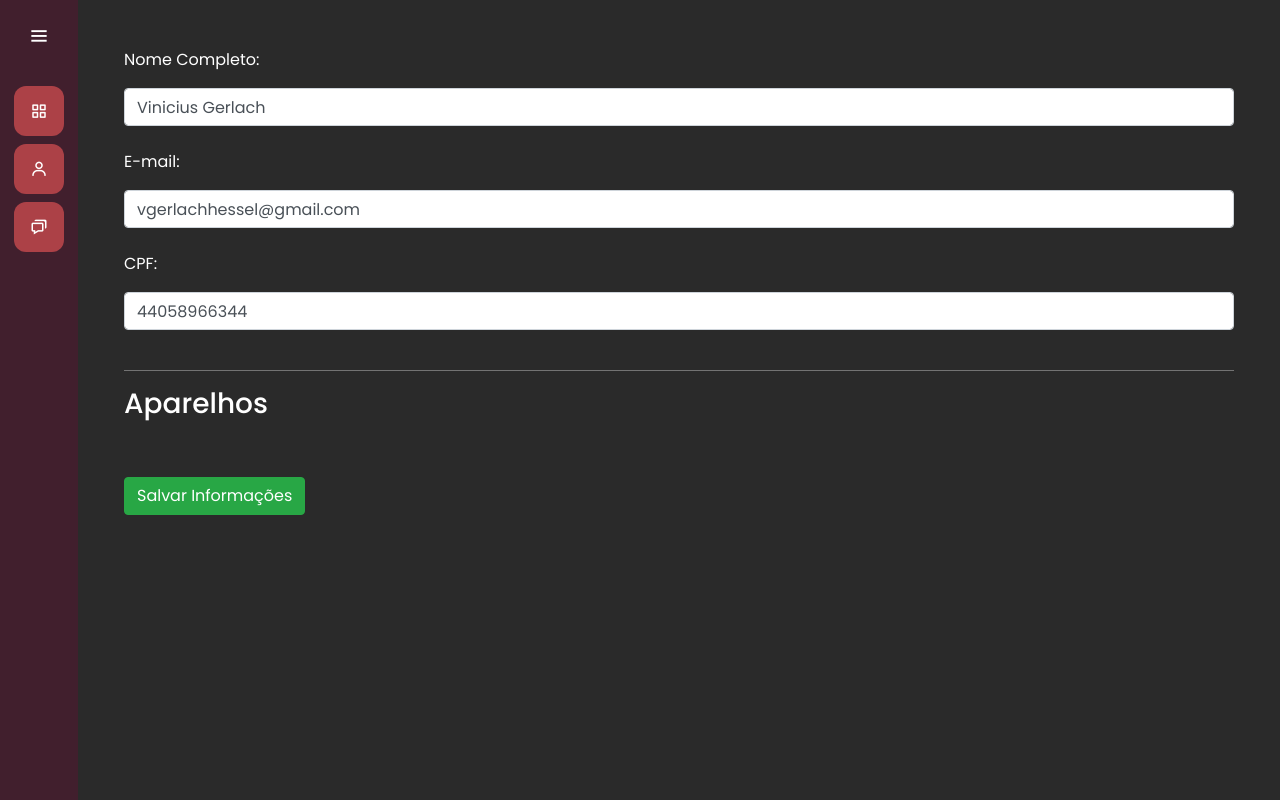
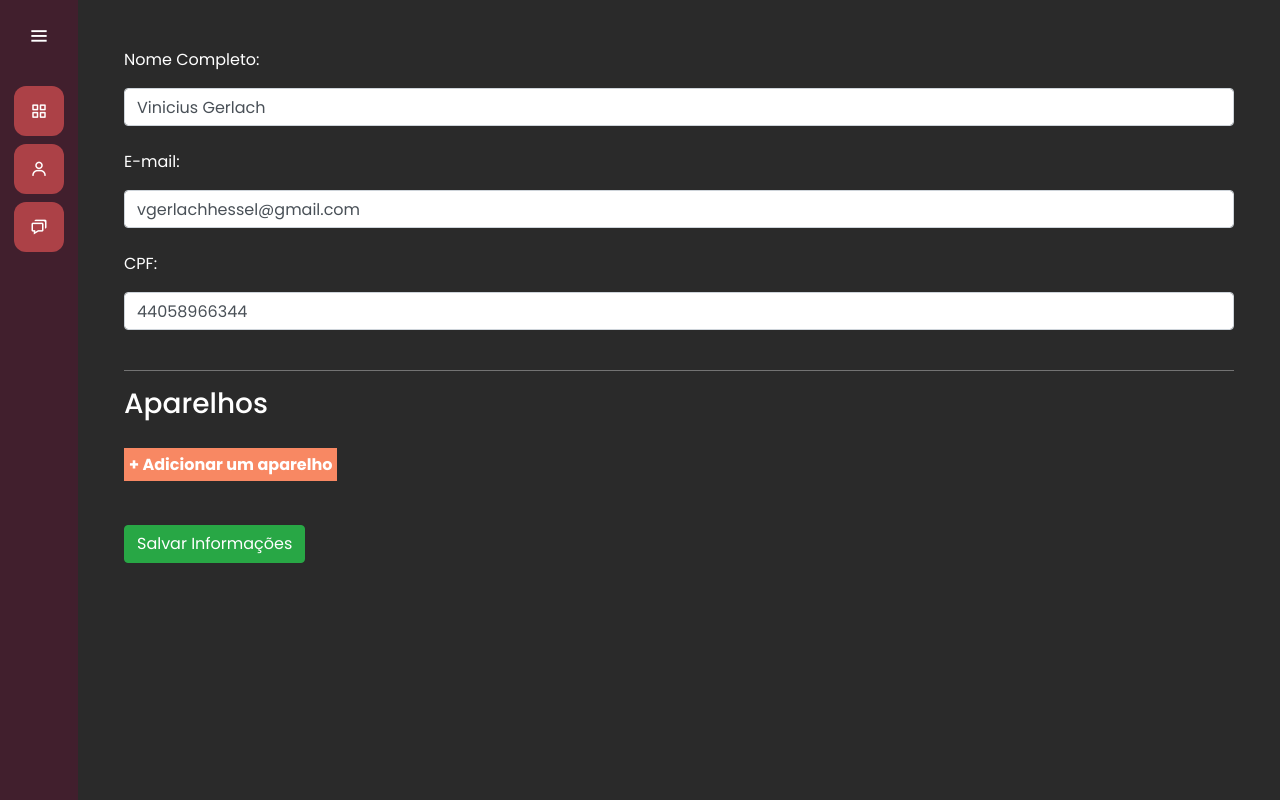
Before and after one commit to vghessel/Hospital-Smartphone-Django, a Django app: page /clientes/atualizar_cliente/10 in a window 1280 px wide. Run offline with Django 3.2, Linux system fonts and the light colour scheme; data comes from the database, SQL or seed files in the repository; both versions use the stored data as it was after the commit.

Commit message:
delete aparelho e continua na mesma pagina

```diff
--- a/clientes/templates/atualizar_cliente.html
+++ b/clientes/templates/atualizar_cliente.html
@@ -24,8 +24,9 @@
                 <br>
                 <hr style="background-color: gray;">
                 <h3>Aparelhos</h3>
-
-                <div id="aparelhos">
+                <br>
+                <span class="btn-add-aparelhos" onclick="add_aparelho()">+ Adicionar um aparelho</span>
+                <div id="form-aparelho">
                     <br>
                     {% for aparelho in aparelhos %}
                         <div class="row">
@@ -40,7 +41,7 @@
                             <div class="col-md">
                                 <input type='number' class='form-control' name='codigo' value="{{aparelho.codigo}}" readonly="readonly">
                             </div>
-                            <a href="{% url 'excluir_aparelho' aparelho.id %}" class="delete" title="Excluir" data-toggle="tooltip"><i class="material-icons">&#xE872;</i></a>
+                            <span onclick="deletar_aparelho(this)" value="{{aparelho.id}}" class="delete" title="Excluir" data-toggle="tooltip"><i class="material-icons">&#xE872;</i></span>
                         </div>
                         <br>
                     {% endfor %}
@@ -51,4 +52,5 @@
         </div>
     </div>
 
+    <script src="{% static 'clientes/js/clientes.js' %}"></script>
 {% endblock %}
--- a/clientes/templates/novo_cliente.html
+++ b/clientes/templates/novo_cliente.html
@@ -26,6 +26,7 @@
                 <hr style="background-color:gray;">
                 <div class="add-aparelhos">
                     <h3>Aparelhos</h3>
+                    <br>
                     <span class="btn-add-aparelhos" onclick="add_aparelho()">+ Adicionar um aparelho</span>
                     <div id="form-aparelho">
                         {% for aparelho, modelo, codigo in aparelhos %}
--- a/clientes/views.py
+++ b/clientes/views.py
@@ -96,9 +96,13 @@ def atualizar_cliente(request, id):
 
 
 def excluir_aparelho(request, id):
+
+    body = json.loads(request.body)
+    id_cliente = body['id_cliente']
+    print(id_cliente)
     try:
         aparelho = Aparelho.objects.get(id=id)
         aparelho.delete()
-        return redirect(reverse('clientes'))
+        return redirect(reverse('atualizar_cliente', args=(id_cliente,)))
     except:
-        return redirect(reverse('clientes'))
+        return redirect(reverse('atualizar_cliente', args=(id_cliente,)))
--- a/templates/static/clientes/css/lista_clientes.css
+++ b/templates/static/clientes/css/lista_clientes.css
@@ -18,3 +18,7 @@
 
 
 }
+
+.material-icons{
+    cursor: pointer;
+}
--- a/templates/static/clientes/js/clientes.js
+++ b/templates/static/clientes/js/clientes.js
@@ -1,9 +1,37 @@
 function add_aparelho() {
     container = document.getElementById('form-aparelho')
 
-    html = "<br>  <div class='row'> <div class='col-md'> <input type='text' placeholder='aparelho' class='form-control' name='aparelho' > </div> <div class='col-md'><input type='text' placeholder='modelo' class='form-control' name='modelo' ></div> <div class='col-md'> <input type='number' placeholder='codigo' class='form-control' name='codigo'> </div> </div>"
+    html = "<br>\
+    <div class='row'>\
+        <div class='col-md'> <input type='text' placeholder='aparelho' class='form-control' name='aparelho'> </div>\
+        <div class='col-md'> <input type='text' placeholder='modelo' class='form-control' name='modelo'></div>\
+        <div class='col-md'> <input type='number' placeholder='codigo' class='form-control' name='codigo'> </div>\
+        <a onclick='remove_aparelho()' class='delete' title='Excluir' data-toggle='tooltip'><i class='material-icons'>&#xE872;</i></a>\
+    </div>"
 
     container.innerHTML += html
+}
+
+function remove_aparelho() {
+    // remover block acima
+}
+
+function deletar_aparelho(id){
+    csrf_token = document.querySelector('[name=csrfmiddlewaretoken]').value
+    id_aparelho = id.getAttribute("value")
+    console.log(id_aparelho)
+    id_cliente = document.getElementById('id').value
+
+    fetch('/clientes/excluir_aparelho/' + id_aparelho, {
+        method: 'POST',
+        headers: {
+            'X-CSRFToken': csrf_token,
+        },
+        body: JSON.stringify({
+            id_cliente: id_cliente,
+        })
+
+    })
 }
 
 function deletar_cliente(delete_id) {
```
Also changed, not shown: db.sqlite3.
